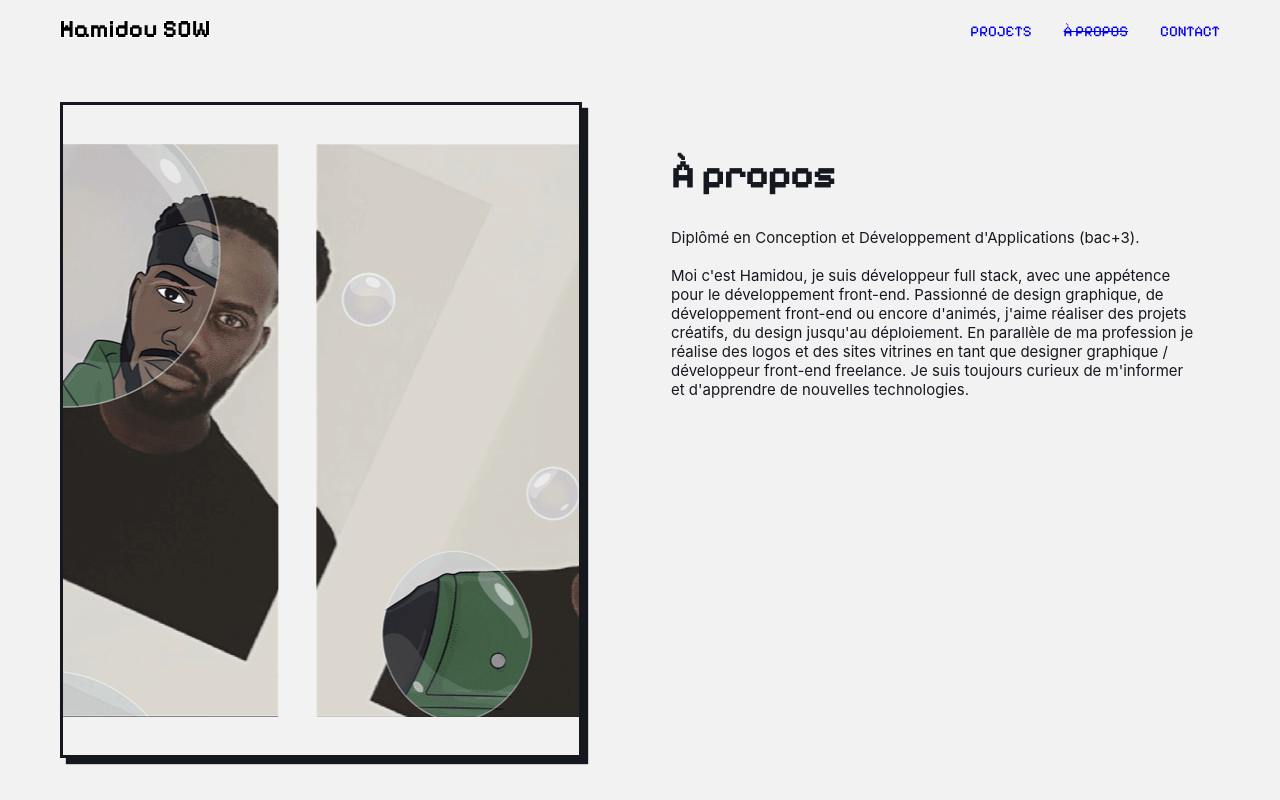
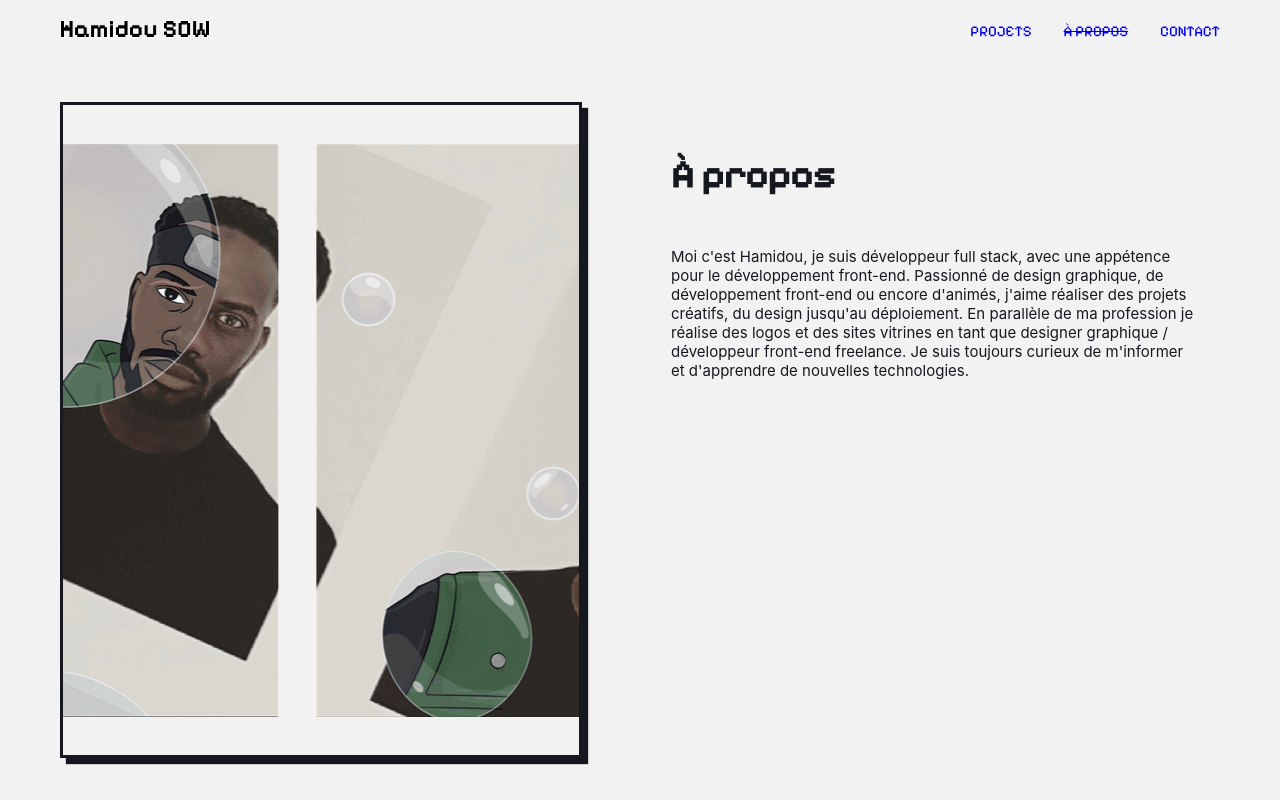
Before and after one commit to hamidousow/hamidousow, a Vue app: page /about in a window 1280 px wide. Built offline with nearby package versions, Linux system fonts and the light colour scheme.

Commit message:
delete text in about page

```diff
--- a/src/views/AboutView.vue
+++ b/src/views/AboutView.vue
@@ -14,9 +14,6 @@
       <div class="about__right">
           <h1 class=" big-title mb-30 pixelify-font-bold">À propos</h1>
           <div>
-            <p class="text">
-                Diplômé en Conception et Développement d'Applications (bac+3).
-            </p>
             <br/>
             <p class="text">
                 Moi c'est Hamidou, je suis développeur full stack, avec une appétence pour le développement front-end. Passionné de design graphique, de développement front-end ou encore d'animés, j'aime réaliser des projets créatifs, du design jusqu'au déploiement. En parallèle de ma profession je réalise des logos et des sites vitrines en tant que designer graphique / développeur front-end freelance.
```
